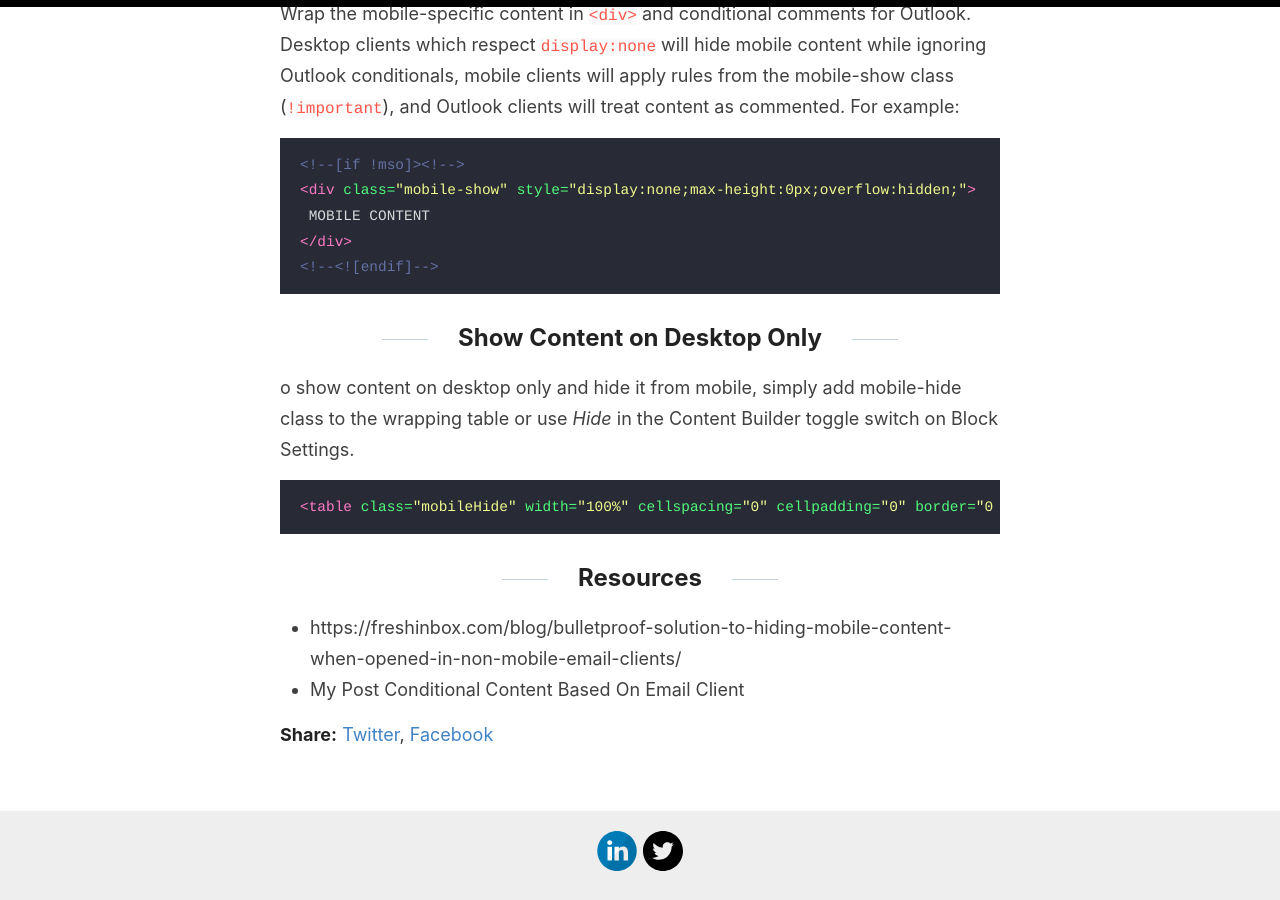
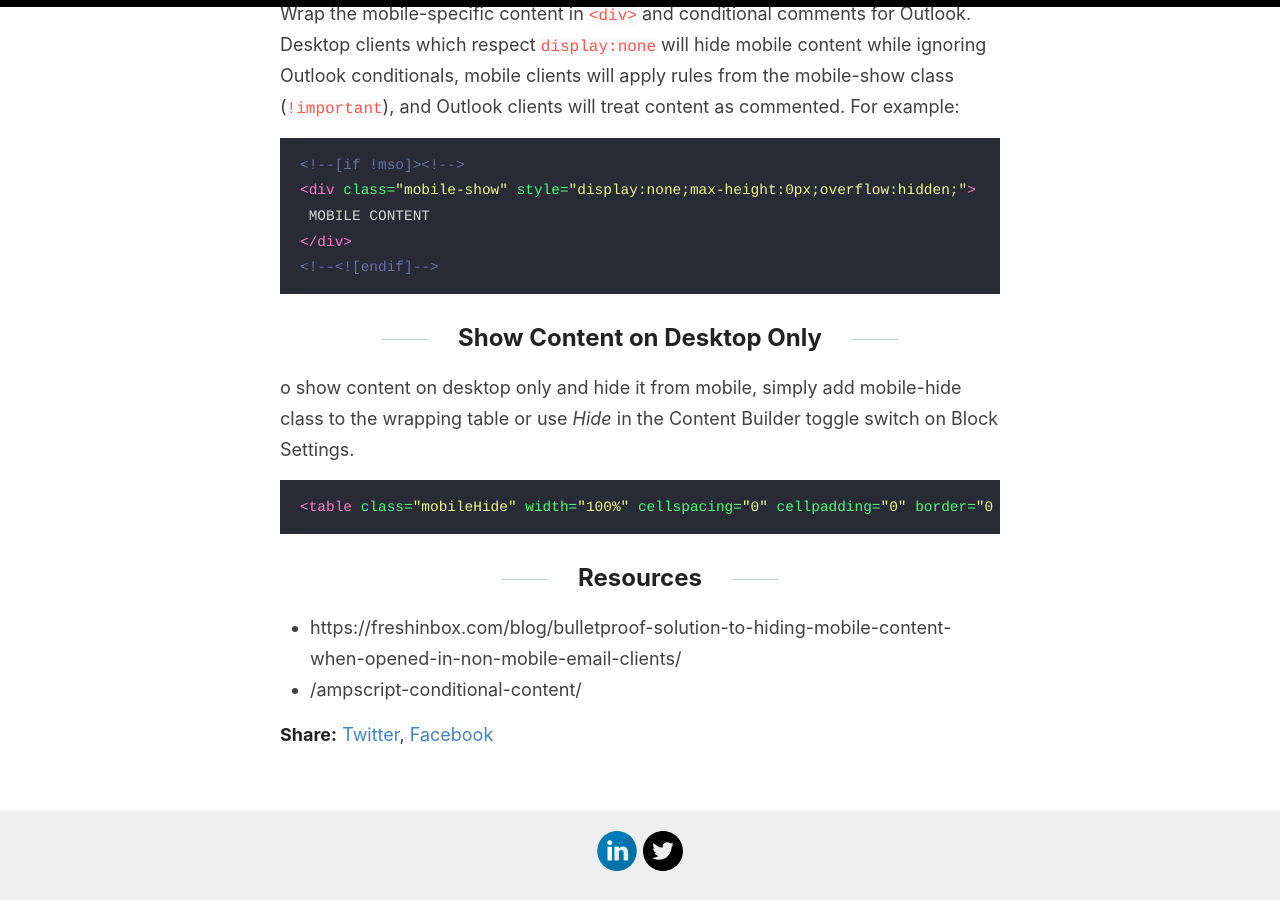
Before and after one commit to karolcholewa/blog, a Jekyll site: the page built from _posts/2019-08-21-hide-show.md, in a window 1280 px wide and 900 px high, scrolled down 1670 px. Built offline with Jekyll 4.4.1, drawn with Linux system fonts in a browser that asks for light colours.

Commit message:
updated post

```diff
--- a/_posts/2019-08-21-hide-show.md
+++ b/_posts/2019-08-21-hide-show.md
@@ -58,4 +58,4 @@ o show content on desktop only and hide it from mobile, simply add mobile-hide c
 
 ## Resources
 *   https://freshinbox.com/blog/bulletproof-solution-to-hiding-mobile-content-when-opened-in-non-mobile-email-clients/
-*   My Post Conditional Content Based On Email Client
+*   /ampscript-conditional-content/
```
